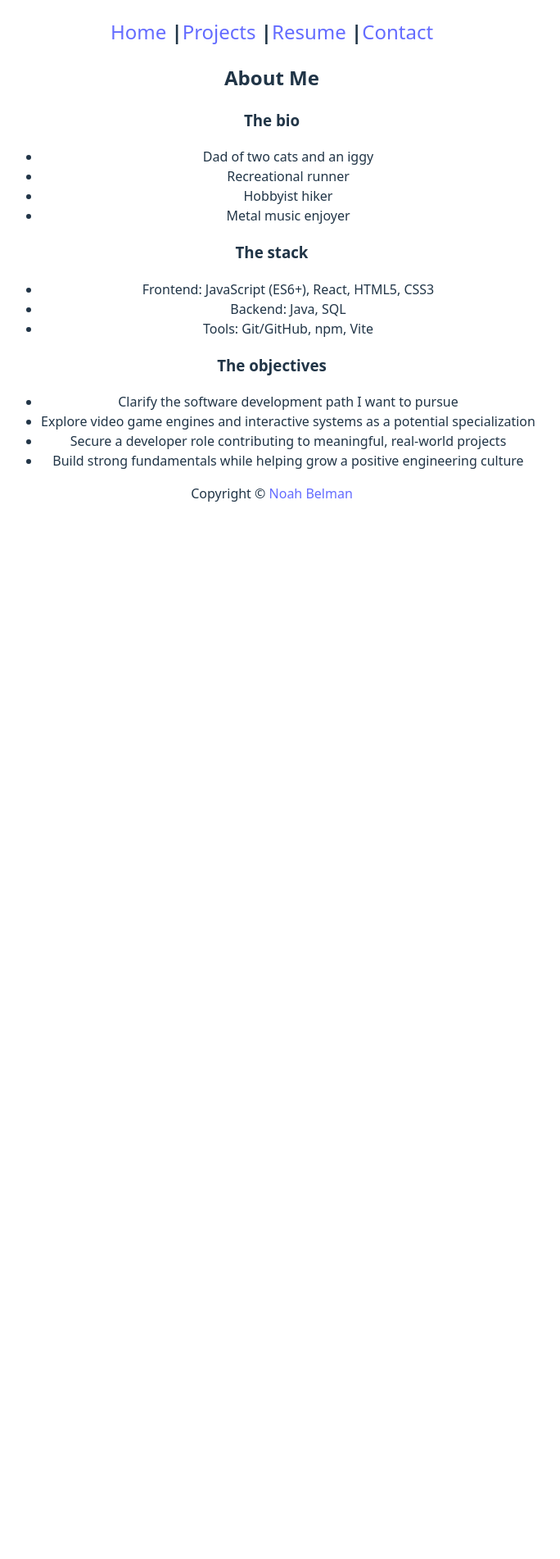
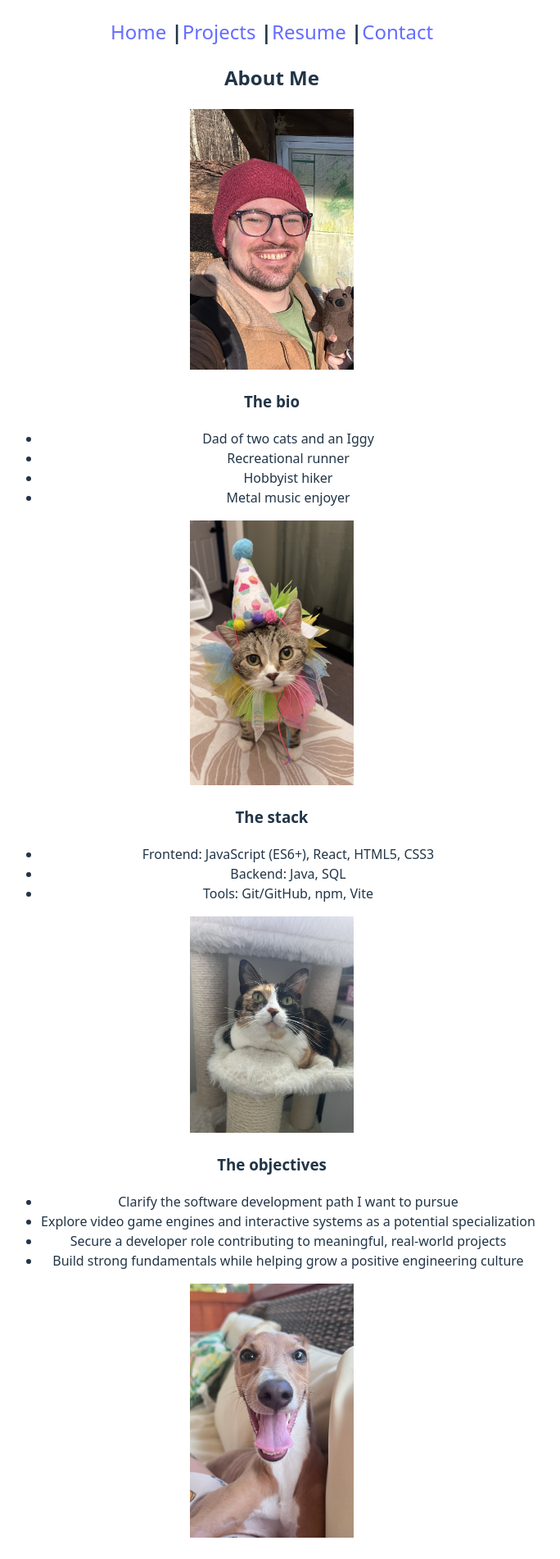
Before and after one commit to Nbelman1/nbelman1.github.io, a React (Vite) app: page / in a window 1280 px wide. Shown: the part 220-2122 px from the top of the page at 82% size, without its empty margins (308-992 px from the left). Before the commit the page ends 882 px from the top, so only its background shows below. Built offline with nearby package versions, Linux system fonts and the light colour scheme.

Commit message:
Added images

```diff
--- a/src/components/main-page/Home.jsx
+++ b/src/components/main-page/Home.jsx
@@ -3,20 +3,40 @@ const Home = () => {
         <>
             <section>
                 <h2>About Me</h2>
+
+                <img
+                    src='/images/profile-pic.JPEG'
+                    alt='The site author smiling in front of a trail map'
+                    style={{ width: '200px', height: 'auto'}}
+                />
+
                 <h3>The bio</h3>
                 <ul>
-                    <li>Dad of two cats and an iggy</li>
+                    <li>Dad of two cats and an Iggy</li>
                     <li>Recreational runner</li>
                     <li>Hobbyist hiker</li>
                     <li>Metal music enjoyer</li>
                 </ul>
-                {/* // TODO: add images of me / pets */}
+
+                <img
+                    src='/images/chloe.JPEG'
+                    alt='A gray tabby cat wearing a birthday hat'
+                    style={{ width: '200px', height: 'auto'}}
+                />
+
                 <h3>The stack</h3>
                 <ul>
                     <li>Frontend: JavaScript (ES6+), React, HTML5, CSS3</li>
                     <li>Backend: Java, SQL</li>
                     <li>Tools: Git/GitHub, npm, Vite</li>
                 </ul>
+
+                <img
+                    src='images/stella.JPEG'
+                    alt='A calico cat in a cat tree looking at the camera'
+                    style={{ width: '200px', height: 'auto'}}
+                />
+
                 <h3>The objectives</h3>
                 <ul>
                     <li>Clarify the software development path I want to pursue</li>
@@ -25,6 +45,12 @@ const Home = () => {
                     <li>Build strong fundamentals while helping grow a positive engineering culture</li>
                 </ul>
 
+                <img
+                    src='images/luigi.JPEG'
+                    alt='An excited Italian greyhound with his tongue out'
+                    style={{ width: '200px', height: 'auto'}}
+                />
+
             </section>
         </>
     );
```
